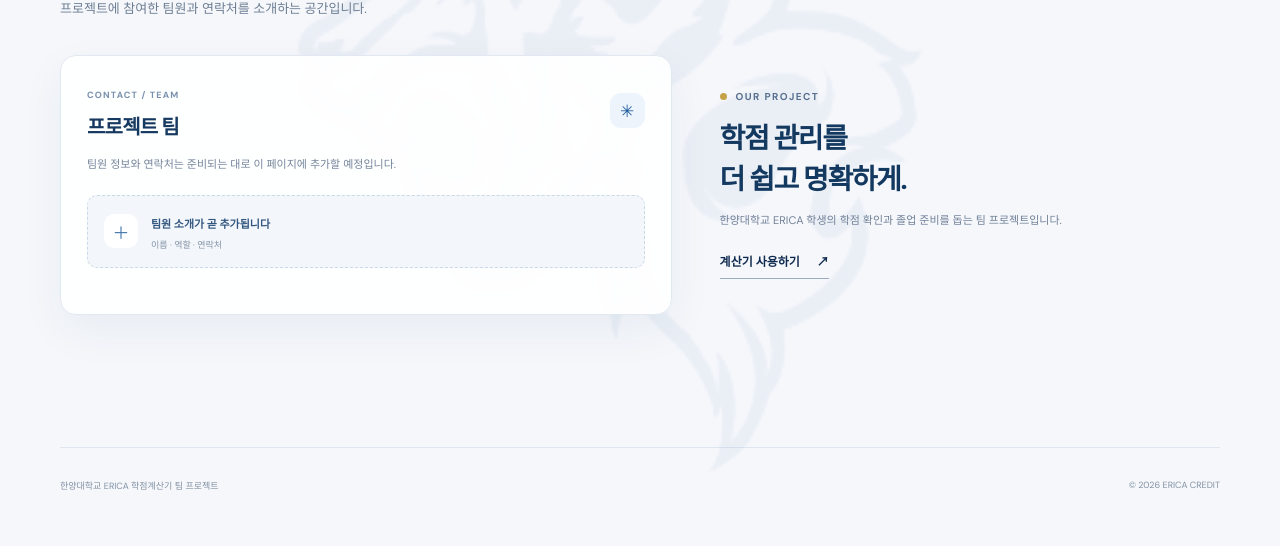
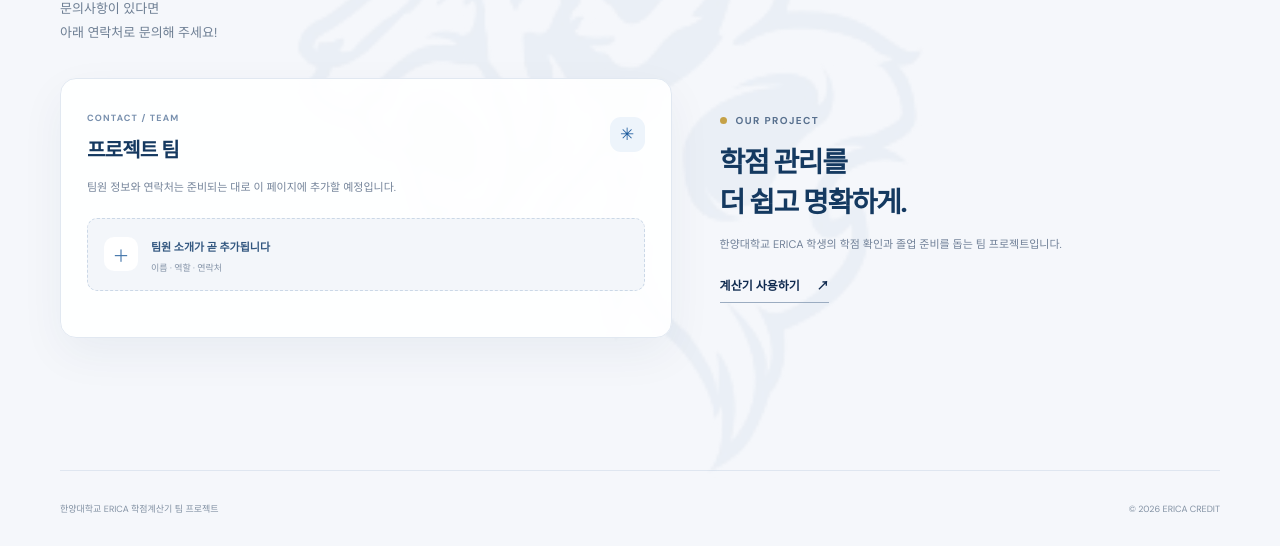
Before and after one commit to lhs2215/team-project_khg-lhs, a plain HTML site: page Contact.html in a window 1280 px wide. Shown: the part 292-838 px from the top of the page. Before the commit the page ends 815 px from the top, so only its background shows below. Drawn offline with Linux system fonts and the light colour scheme.

Commit message:
글귀 수정

```diff
--- a/Contact.html
+++ b/Contact.html
@@ -11,7 +11,7 @@
 <body>
   <header class="site-header"><a class="brand" href="index.html" aria-label="ERICA 학점계산기 홈"><img class="brand-logo" src="erica-logo.png" alt="한양대학교 ERICA"><span class="brand-caption">학점계산기</span></a><nav class="main-nav" aria-label="주요 메뉴"><a href="index.html">Home</a><a href="Residential.html">Residential</a><a class="active" href="Contact.html" aria-current="page">Contact</a></nav></header>
   <main class="page-shell">
-    <section class="page-hero section-shell reveal"><div class="eyebrow"><span class="eyebrow-dot"></span> MEET THE TEAM</div><h1>팀원<span class="title-accent">소개</span></h1><p>프로젝트에 참여한 팀원과 연락처를 소개하는 공간입니다.</p></section>
+    <section class="page-hero section-shell reveal"><div class="eyebrow"><span class="eyebrow-dot"></span> MEET THE TEAM</div><h1>팀원<span class="title-accent">소개</span></h1><p>문의사항이 있다면<br>아래 연락처로 문의해 주세요!</p></section>
     <section class="section-shell contact-content reveal"><div class="panel contact-panel"><div class="panel-heading"><div><span class="panel-kicker">CONTACT / TEAM</span><h2>프로젝트 팀</h2></div><span class="panel-icon">✳</span></div><p class="panel-description">팀원 정보와 연락처는 준비되는 대로 이 페이지에 추가할 예정입니다.</p><div class="contact-placeholder"><span class="placeholder-mark">＋</span><div><b>팀원 소개가 곧 추가됩니다</b><p>이름 · 역할 · 연락처</p></div></div></div><div class="contact-side"><div class="eyebrow"><span class="eyebrow-dot"></span> OUR PROJECT</div><h2>학점 관리를<br>더 쉽고 명확하게.</h2><p>한양대학교 ERICA 학생의 학점 확인과 졸업 준비를 돕는 팀 프로젝트입니다.</p><a class="inline-link" href="index.html">계산기 사용하기 <span>↗</span></a></div></section>
   </main>
   <footer class="site-footer section-shell"><span>한양대학교 ERICA 학점계산기 팀 프로젝트</span><span>© 2026 ERICA CREDIT</span></footer>
```
